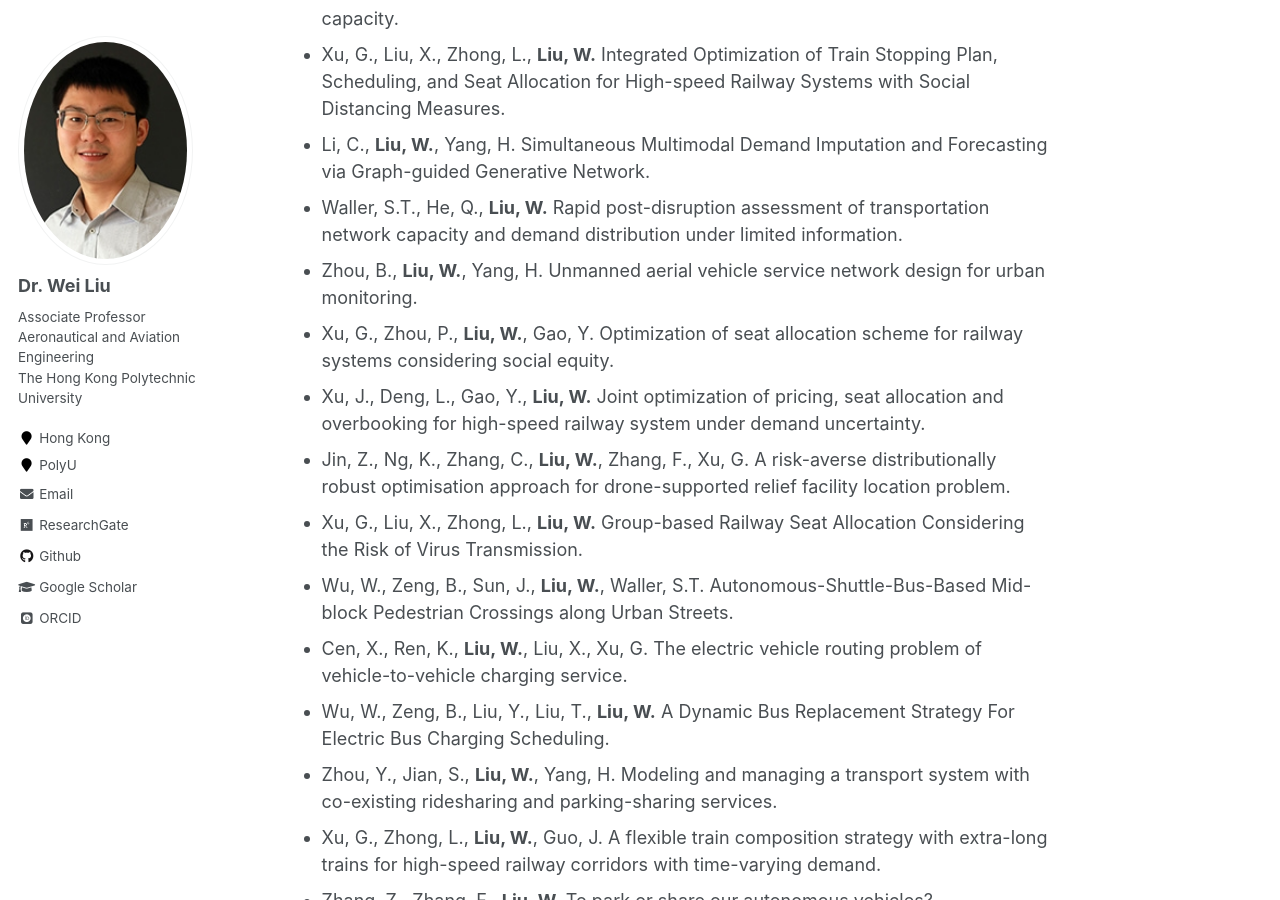
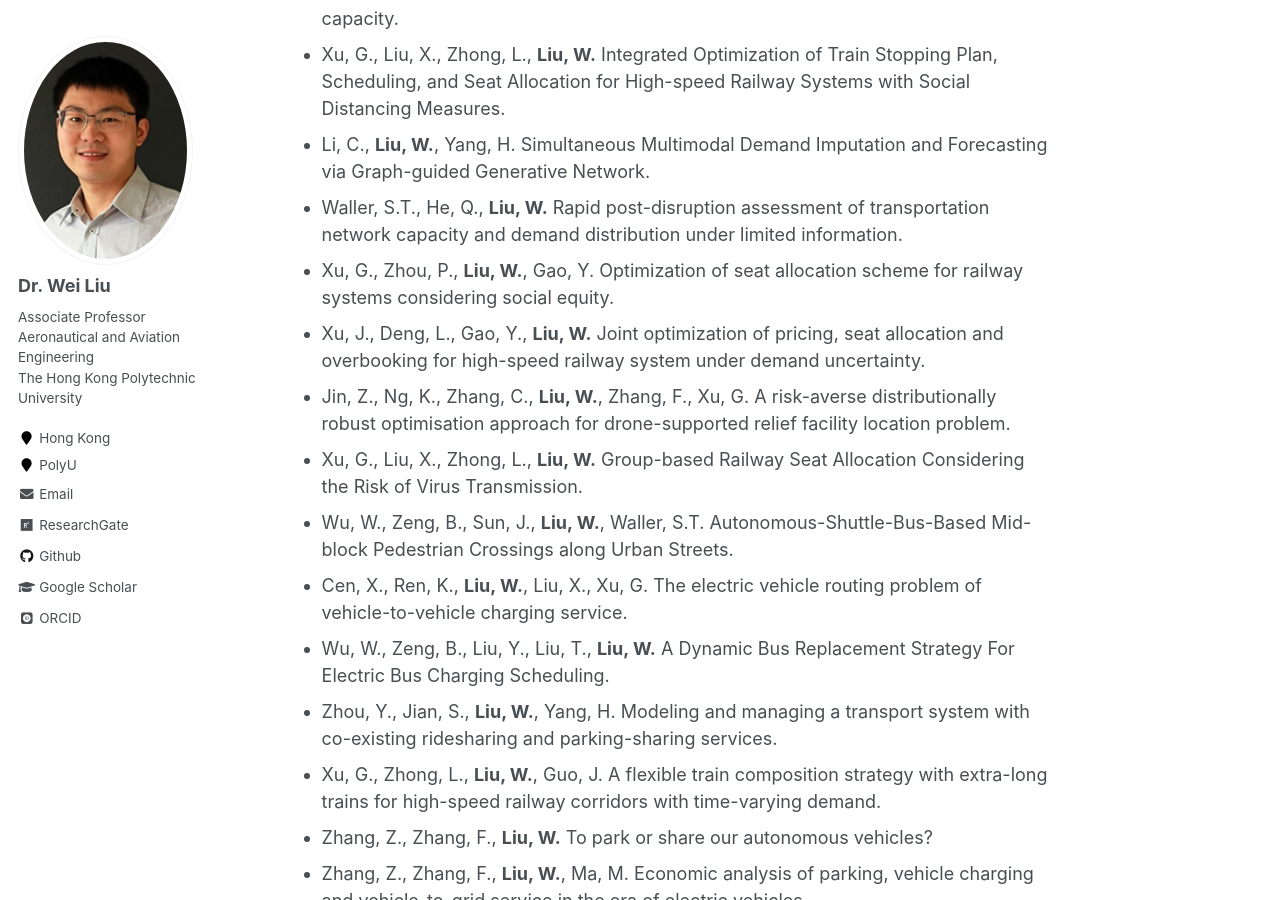
Before and after one commit to weiliu2016/weiliu2016.github.io, a Jekyll site: the page built from _pages/about.md, in a window 1280 px wide and 900 px high, scrolled down 2834 px. Built offline with Jekyll 4.4.1, drawn with Linux system fonts in a browser that asks for light colours; some web fonts are replaced.

Commit message:
Update about.md

```diff
--- a/_pages/about.md
+++ b/_pages/about.md
@@ -70,7 +70,6 @@ Selected Working Papers
 - Xu, G., Liu, X., Zhong, L., **Liu, W.** Integrated Optimization of Train Stopping Plan, Scheduling, and Seat Allocation for High-speed Railway Systems with Social Distancing Measures.
 - Li, C., **Liu, W.**, Yang, H. Simultaneous Multimodal Demand Imputation and Forecasting via Graph-guided Generative Network.
 - Waller, S.T., He, Q., **Liu, W.** Rapid post-disruption assessment of transportation network capacity and demand distribution under limited information.
-- Zhou, B., **Liu, W.**, Yang, H. Unmanned aerial vehicle service network design for urban monitoring.
 - Xu, G., Zhou, P., **Liu, W.**, Gao, Y. Optimization of seat allocation scheme for railway systems considering social equity.
 - Xu, J., Deng, L., Gao, Y., **Liu, W.** Joint optimization of pricing, seat allocation and overbooking for high-speed railway system under demand uncertainty.
 - Jin, Z., Ng, K., Zhang, C., **Liu, W.**, Zhang, F., Xu, G. A risk-averse distributionally robust optimisation approach for drone-supported relief facility location problem.
```
